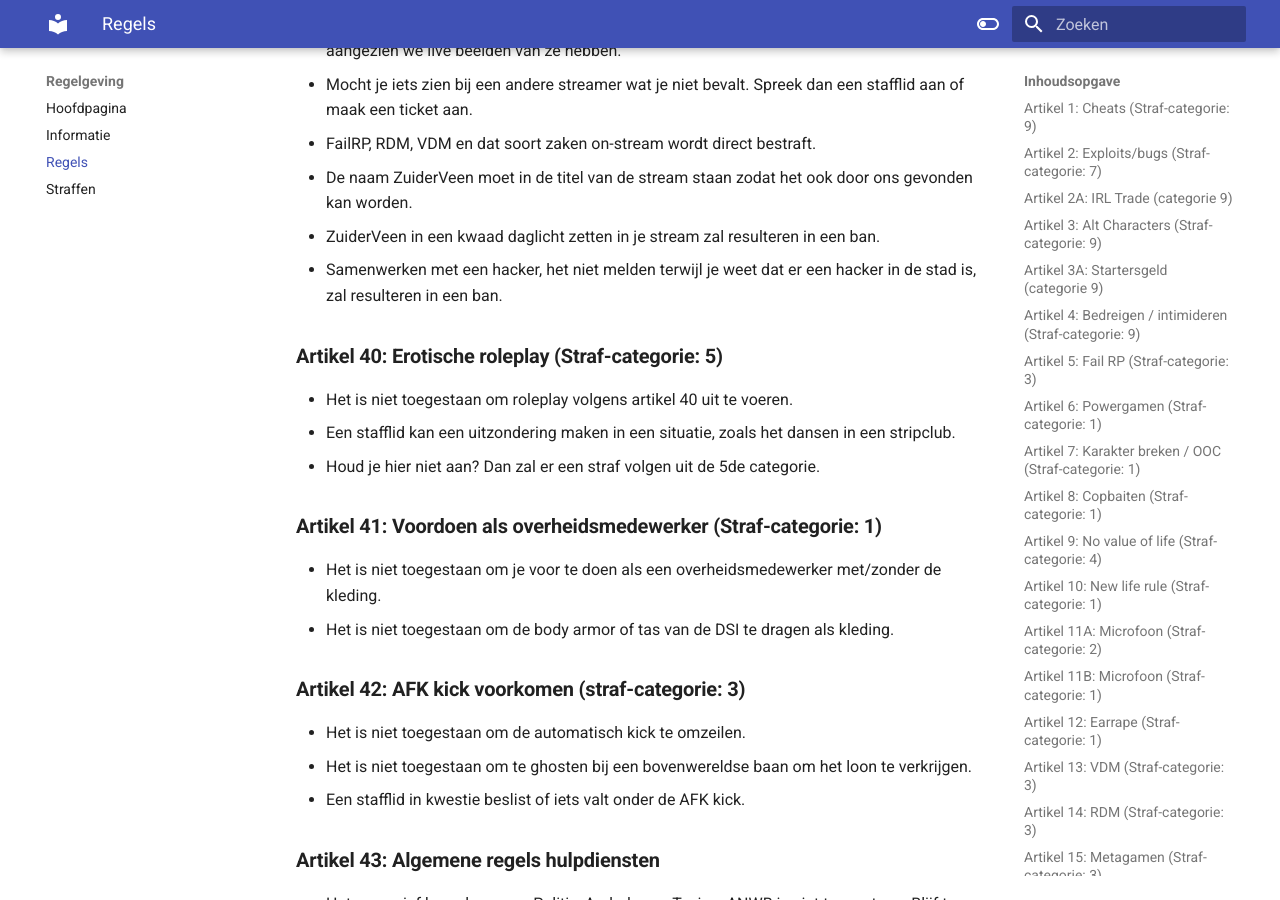
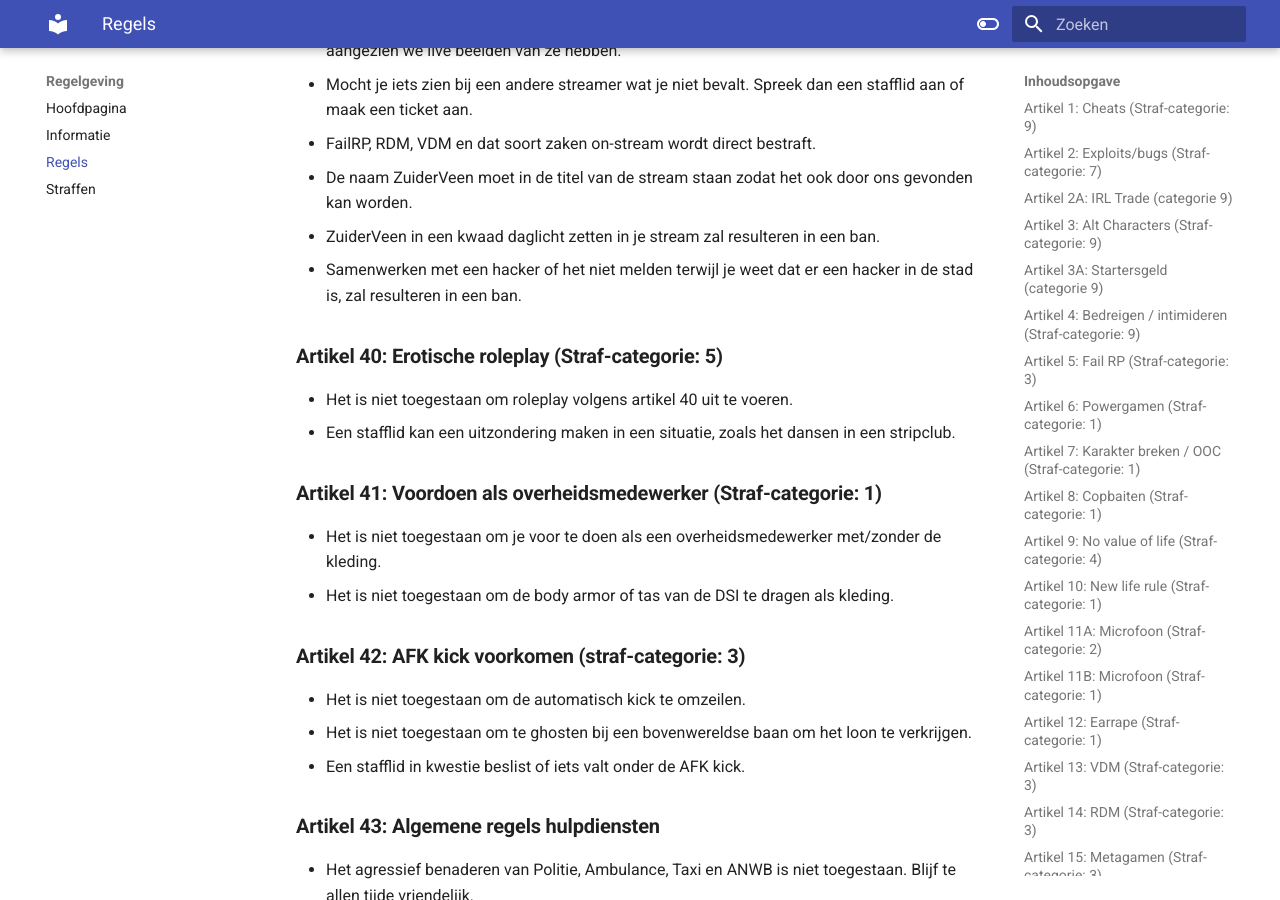
Before and after one commit to ZuiderVeenRP/apv, an MkDocs documentation site: the page built from docs/algemeen.md, in a window 1280 px wide and 900 px high, scrolled down 15942 px. Built offline with MkDocs 1.6.1 and Material for MkDocs 9.7.7, drawn with Linux system fonts in a browser that asks for light colours; comment, search, counter and statistics services are not loaded.

Commit message:
Onbelangrijke aanpassingen art 40
Onnodig lid weggehaald.

```diff
--- a/docs/algemeen.md
+++ b/docs/algemeen.md
@@ -355,12 +355,11 @@
 - FailRP, RDM, VDM en dat soort zaken on-stream wordt direct bestraft.
 - De naam ZuiderVeen moet in de titel van de stream staan zodat het ook door ons gevonden kan worden.
 - ZuiderVeen in een kwaad daglicht zetten in je stream zal resulteren in een ban.
-- Samenwerken met een hacker, het niet melden terwijl je weet dat er een hacker in de stad is, zal resulteren in een ban.
+- Samenwerken met een hacker of het niet melden terwijl je weet dat er een hacker in de stad is, zal resulteren in een ban.
 
 ### **Artikel 40: Erotische roleplay (Straf-categorie: 5)**
 - Het is niet toegestaan om roleplay volgens artikel 40 uit te voeren.
 - Een stafflid kan een uitzondering maken in een situatie, zoals het dansen in een stripclub.
-- Houd je hier niet aan? Dan zal er een straf volgen uit de 5de categorie.
 
 ### **Artikel 41: Voordoen als overheidsmedewerker (Straf-categorie: 1)**
 - Het is niet toegestaan om je voor te doen als een overheidsmedewerker met/zonder de kleding.
```
